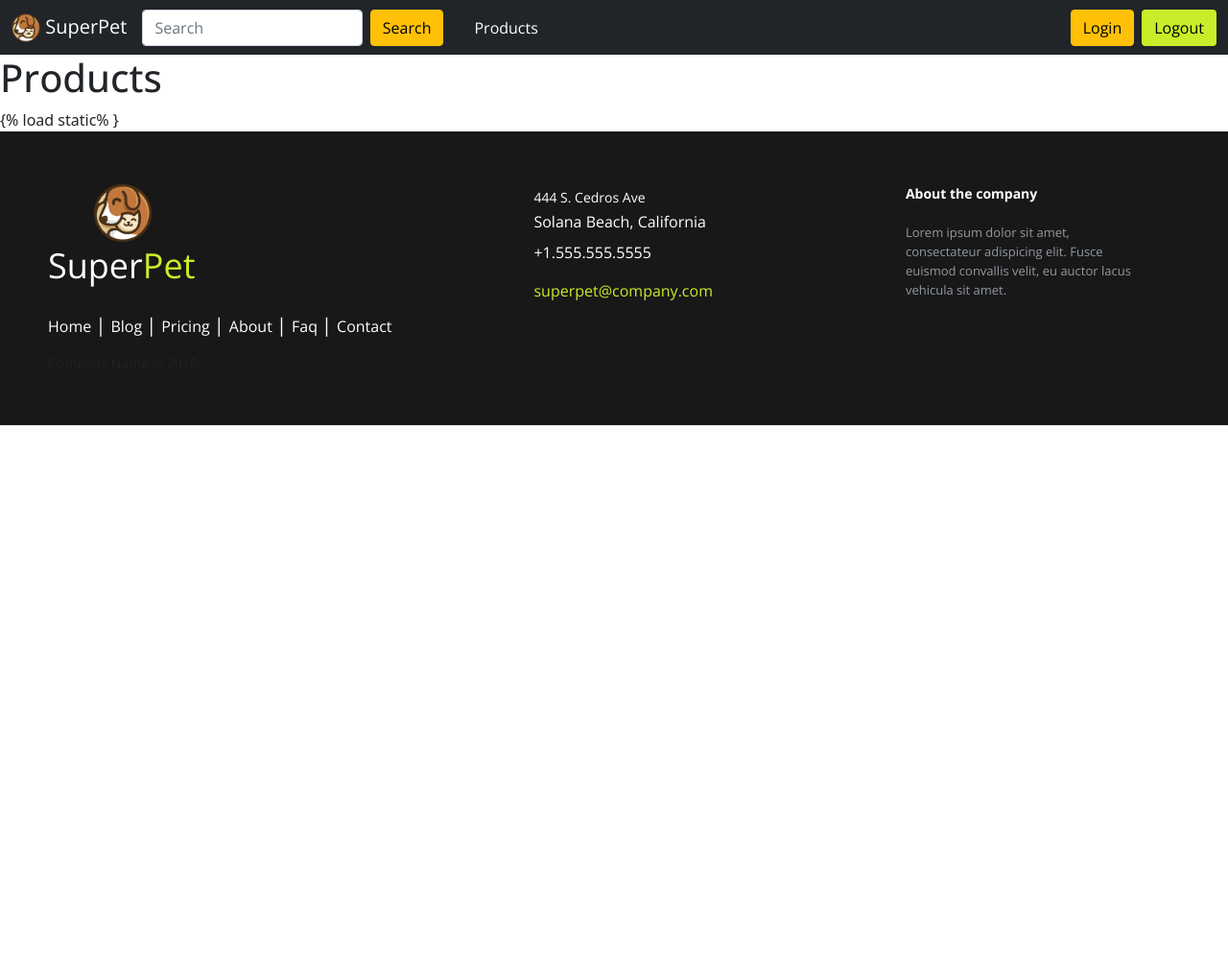
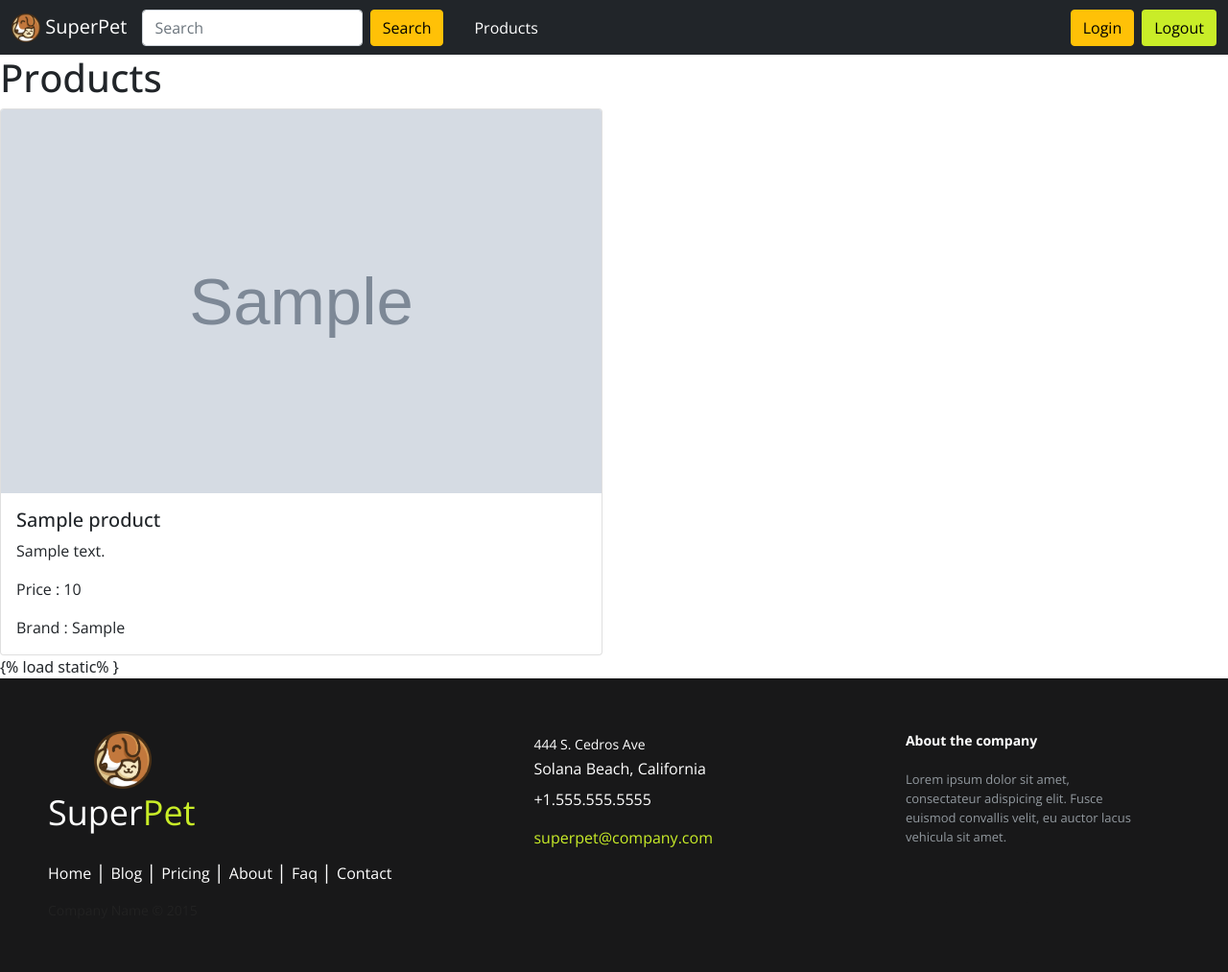
Before and after one commit to Priya-Vibhute/A418-Django, a Django app: template superpet/products/templates/products.html in a window 1280 px wide. Shown: the whole page at 96% size. Before the commit the page ends 444 px from the top, so only its background shows below. Run offline with Django 5.2, Linux system fonts and the light colour scheme; the template is opened without the code that fills it: values that come from a table or form of the project are taken from there, others are empty; tables that the repository leaves empty hold one stand-in row (values such as "Sample post"); grey boxes marked "Sample" are stand-in pictures.

Commit message:
10-10-2024   2

```diff
--- /dev/null
+++ b/superpet/products/templates/card.html
@@ -0,0 +1,13 @@
+<div class="col">
+    <div class="card">
+      <img src="{{p.product_image.url}}" class="card-img-top" alt="...">
+      <div class="card-body">
+        <h5 class="card-title">{{p.product_name}}</h5>
+        <p class="card-text">{{p.product_description}}</p>
+        <p class="card-text">Price : {{p.product_price}}</p>
+        <p class="card-text">Brand : {{p.product_brand}}</p>
+
+
+      </div>
+    </div>
+  </div>
--- a/superpet/products/templates/products.html
+++ b/superpet/products/templates/products.html
@@ -3,5 +3,17 @@
 {% block  content %}
 
        <h1>Products</h1>
+       <div class="row row-cols-1 row-cols-md-2 g-4">
+
+       {% for product in products %}
+             {% with username="Nisha"%}
+
+             {% include 'card.html' with  p=product   %}
+
+             {% endwith %}
+
+       {% endfor %}
+
+       </div>
 
 {% endblock %}
--- a/superpet/products/urls.py
+++ b/superpet/products/urls.py
@@ -1,5 +1,6 @@
 from django.urls import path
 from . import views
 urlpatterns=[
-    path('',views.products,name="products")
+    path('',views.products,name="products"),
+    path('royal-canin/',views.royalCanin,name="royalcanin")
 ]
--- a/superpet/products/views.py
+++ b/superpet/products/views.py
@@ -1,9 +1,10 @@
 from django.shortcuts import render
-
+from .models  import Product
 # Create your views here.
 
 def products(request):
     return render(request,"products.html")
 
 def royalCanin(request):
-    return render(request,"products.html")
+    products=Product.customManager.royalCanin()
+    return render(request,"products.html",{"products":products})
--- a/superpet/templates/index.html
+++ b/superpet/templates/index.html
@@ -89,12 +89,14 @@
 
       <div class="row row-cols-1 row-cols-md-2 g-4 m-4">
         <div class="col">
+          <a href="{% url 'royalcanin' %}">
           <div class="card text-dark bg-warning">
             <img src="{% static 'img/royal-canin.jpg'%}" class="card-img-top" alt="...">
             <div class="card-body">
               <h5 class="card-title">Royal Canin</h5>
 
             </div>
+           </a>
           </div>
         </div>
         <div class="col">
```
